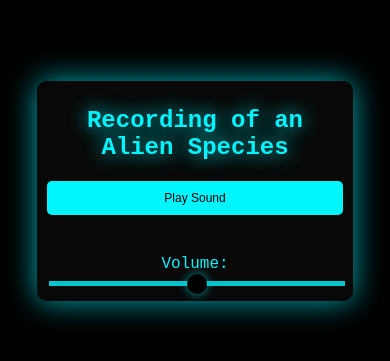
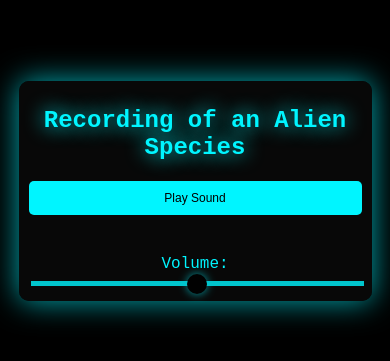
Before and after one commit to dslevi01/alien_species, a plain HTML site: page index.html in a window 390 px wide. Shown: the part 241-602 px from the top of the page. Drawn offline with Linux system fonts and the light colour scheme.

Commit message:
Update style.css

```diff
--- a/style.css
+++ b/style.css
@@ -9,7 +9,7 @@ body {
     height: 100vh;
     margin: 0;
     text-align: center;
-    overflow: hidden;
+    overflow: hidden; /* Prevent scrolling */
     position: relative;
 }
 
@@ -140,3 +140,21 @@ body {
     border-radius: 50%;
     box-shadow: 0 0 10px rgba(0, 245, 255, 0.8); /* Cyan glow around the thumb */
 }
+
+/* Mobile Styles */
+@media (max-width: 600px) {
+    /* Lock in place and non-zoomable styles */
+    body {
+        overflow: hidden; /* Prevent scrolling */
+    }
+    #playButton {
+        width: 100%;
+        font-size: 14px;
+        padding: 15px;
+    }
+
+    .container {
+        width: 90%; /* Make it more mobile-friendly */
+        padding: 20px; /* Adjust padding */
+    }
+}
```
Lines whose indentation alone changed are shown as unchanged.
